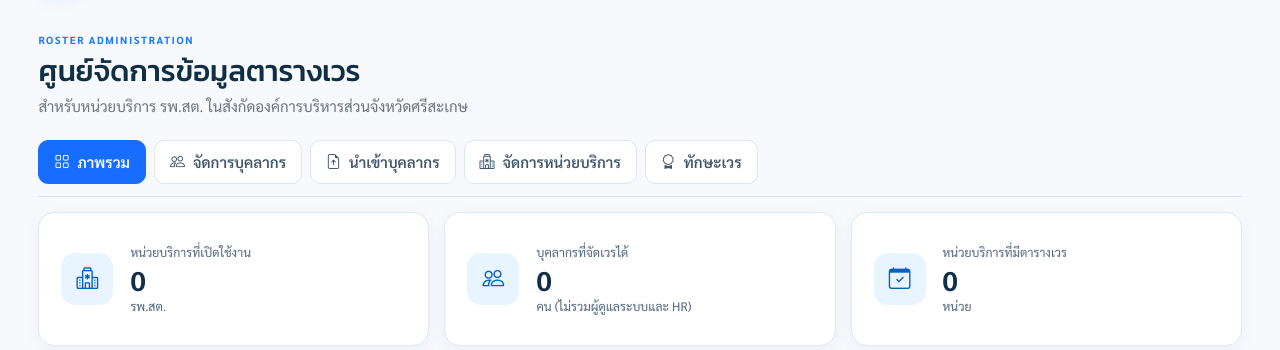
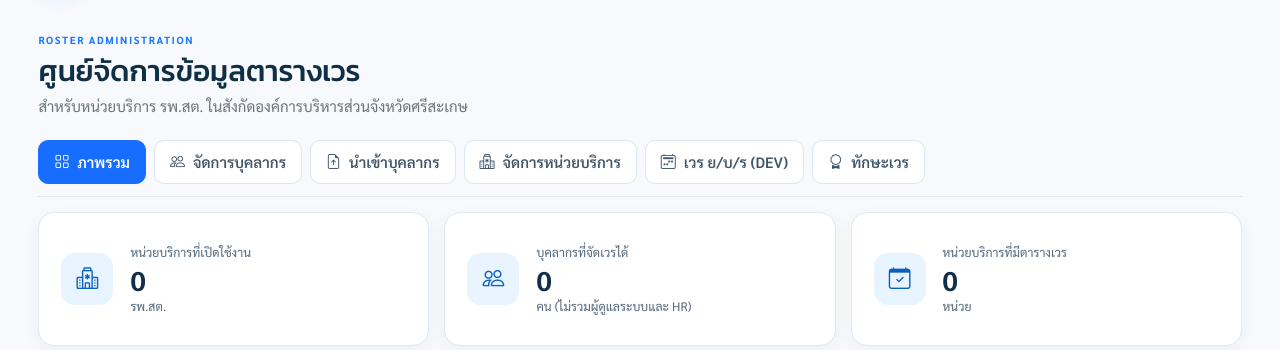
Before and after one commit to superaidigital/sisaket-roster, a PHP site: page /public/index.php?c=admin&a=index in a window 1280 px wide. Shown: the part 76-426 px from the top of the page. Run offline with PHP 8.4, Linux system fonts and the light colour scheme; the visitor is signed in with stand-in values (Sample User, id 1); data that the repository does not hold is empty.

Commit message:
feat(duty): add development-only duty schedule navigation

```diff
--- a/app/Views/admin/_head.php
+++ b/app/Views/admin/_head.php
@@ -26,6 +26,7 @@
     <a href="index.php?c=admin&a=staff" class="<?=($active ?? '')==='staff'?'active':''?>"><i class="bi bi-people"></i> จัดการบุคลากร</a>
     <a href="index.php?c=admin&a=staff_import" class="<?=($active ?? '')==='staff_import'?'active':''?>"><i class="bi bi-file-earmark-arrow-up"></i> นำเข้าบุคลากร</a>
     <a href="index.php?c=admin&a=hospitals" class="<?=($active ?? '')==='hospitals'?'active':''?>"><i class="bi bi-hospital"></i> จัดการหน่วยบริการ</a>
+    <a href="index.php?c=duty&amp;a=index"><i class="bi bi-calendar2-week"></i> เวร ย/บ/ร (DEV)</a>
     <a href="index.php?c=admin&a=skills" class="<?=($active ?? '')==='skills'?'active':''?>"><i class="bi bi-award"></i> ทักษะเวร</a>
   </nav>
   <?php if(!empty($flash)): ?><div class="alert alert-<?=e($flash['type']==='success'?'success':'danger')?> d-flex align-items-start gap-2" role="alert">
```
